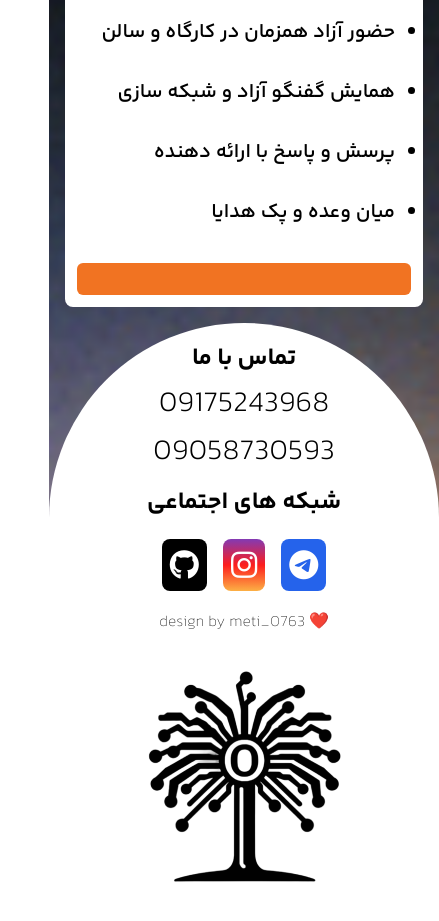
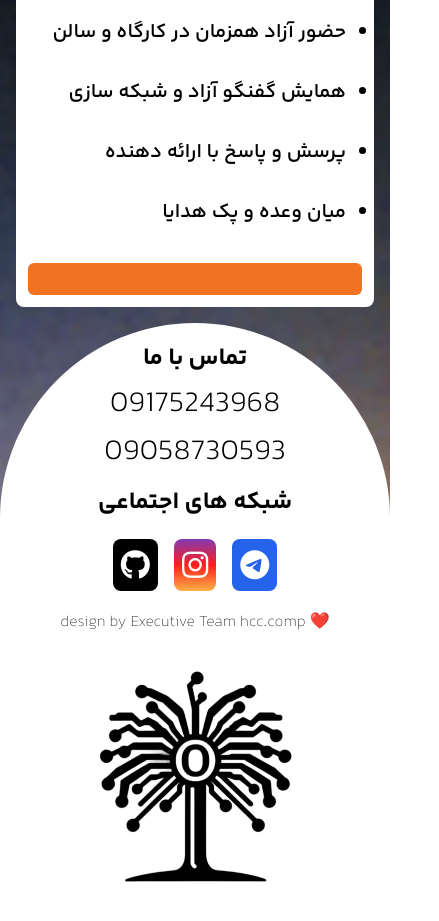
Before and after one commit to Mstrman4/hcc_ubuntu, a website with bundled scripts: page index.html in a window 390 px wide. Shown: the part 10995-11916 px from the top of the page, 439 px wide, since content can reach past the window. Built offline with nearby package versions, Linux system fonts and the light colour scheme; files whose address does not match are found by name.

Commit message:
fix responsive

```diff
--- a/component/sec4/sec4.js
+++ b/component/sec4/sec4.js
@@ -1,6 +1,6 @@
 
 let listOf = [
-    {extraIMG:"../img/melika.png", name:"ملیکا ", nikname:"قادری", datauser:"من یک طراح خدمات با دو سال تجربه هستم. بیشترین کار من طراحی فرآیند BPMN، کاربر استرابط ها، تجربه کاربر و نوشتن PRD برای برنامه های بانکی، پنل ارائه دهنده ابر و وب سایت های تجارت الکترونیک.توانایی‌های خلاقانه و وفاداری من به سازمان‌ها، من را به یک دارایی بزرگ برای هر تیمی تبدیل می‌کند",titleera:"تحلیل ui/ux اوبنتو", era:"تحلیل رابط کاربری اوبنتو 24.04",miniimg:"../img/mini-r5.png"},
+    // {extraIMG:"../img/melika.png", name:"ملیکا ", nikname:"قادری", datauser:"من یک طراح خدمات با دو سال تجربه هستم. بیشترین کار من طراحی فرآیند BPMN، کاربر استرابط ها، تجربه کاربر و نوشتن PRD برای برنامه های بانکی، پنل ارائه دهنده ابر و وب سایت های تجارت الکترونیک.توانایی‌های خلاقانه و وفاداری من به سازمان‌ها، من را به یک دارایی بزرگ برای هر تیمی تبدیل می‌کند",titleera:"تحلیل ui/ux اوبنتو", era:"تحلیل رابط کاربری اوبنتو 24.04",miniimg:"../img/mini-r5.png"},
     {extraIMG:"../img/db.png", name:"دانیال", nikname:"بهزادی", datauser:"فعّال در زمینهٔ نرم‌افزار آزاد و آزادی نرم‌افزار از توسعه‌دهندگان توزیع گنو/لینوکس اوبونتو مدرّس دوره‌های آموزشی گنو/لینوکس و پایتون عضو قدیمی گروه کاربران گنو/لینوکس تهران علاقه‌مند و فعّال در زمینهٔ ادبیات گمانه‌زن دوچرخه‌سوار، والیبالیست و دروازه‌بان فوتبال ",titleera:"بومی سازی.", era:"بومی‌سازی به فرآیند تطبیق نرم‌افزار یا محتوای دیجیتال برای استفاده در فرهنگ‌ها، زبان‌ها و بازارهای مختلف گفته می‌شود",miniimg:"../img/mini-r2.png"},
     {extraIMG:"../img/mmd.png", name:"محمد ", nikname:"مزارعی", datauser:"من حدود ۲۰ سال است که در حوزه امبدد کار می‌کنم از پیاده سازی انواع نرم افزار به شکل bare metal تا سیستم عامل‌های انحصاری و بلادرنگ و در انتها هم امبدد لینوکس همه در گستره کارهایی است که انجام دادم حدود شش سال پیش با هدف به اشتراک گذاری تجربه ها و دانسته هایم وبسایت sisoog.com را با همکاری یکی از دوستانم ایجاد کردیم  ",titleera:"gps spoofing ", era:"هک و تست نفوذ GPS",miniimg:"../img/mini-r3.png"},
     {extraIMG:"../img/farooq.png", name:"فاروق", nikname:"کریمی زاده", datauser:"برنامه‌نویس، پژوهش‌گر رایانش تکاملی، گیمر و بازی‌ساز ماین‌تست، مشارکت‌کنندهٔ ویکی‌پدیای فارسی و انگلیسی",titleera:"کامپیوتر های تک برد", era:" رزبری پای، نانو پای، لیبره کامپیوتر، ESP32 و ارونج‌پای",miniimg:"../img/mini-r4.png"},
--- a/index.html
+++ b/index.html
@@ -146,7 +146,7 @@
             </a>
         </div>
 
-         <a href="https://www.instagram.com/meti_0763/">❤️ design by meti_0763 </a>
+         <a href="https://www.instagram.com/hcc.comp/">❤️ design by Executive Team hcc.comp </a>
 
     </div>
 
```
Also changed, not shown: 2 other files.
